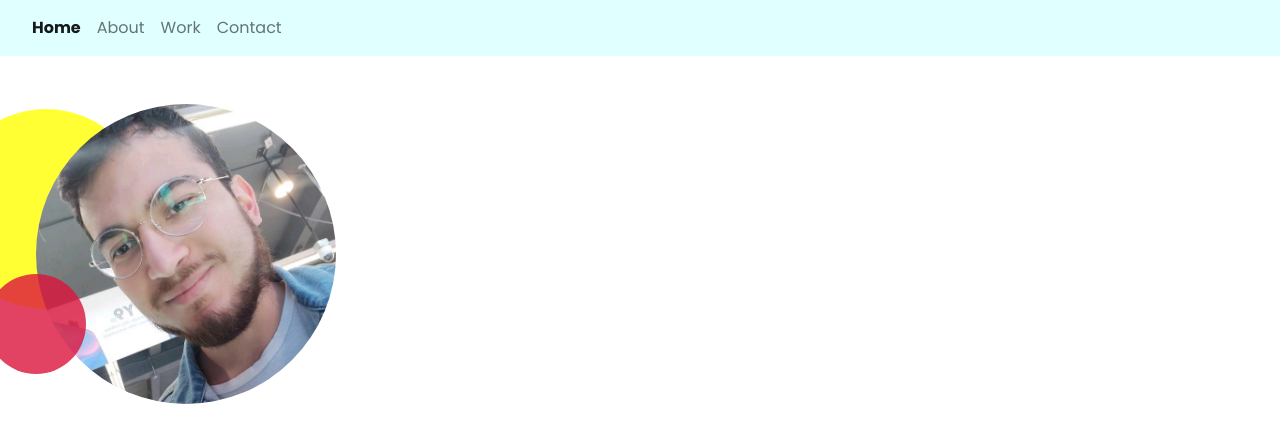
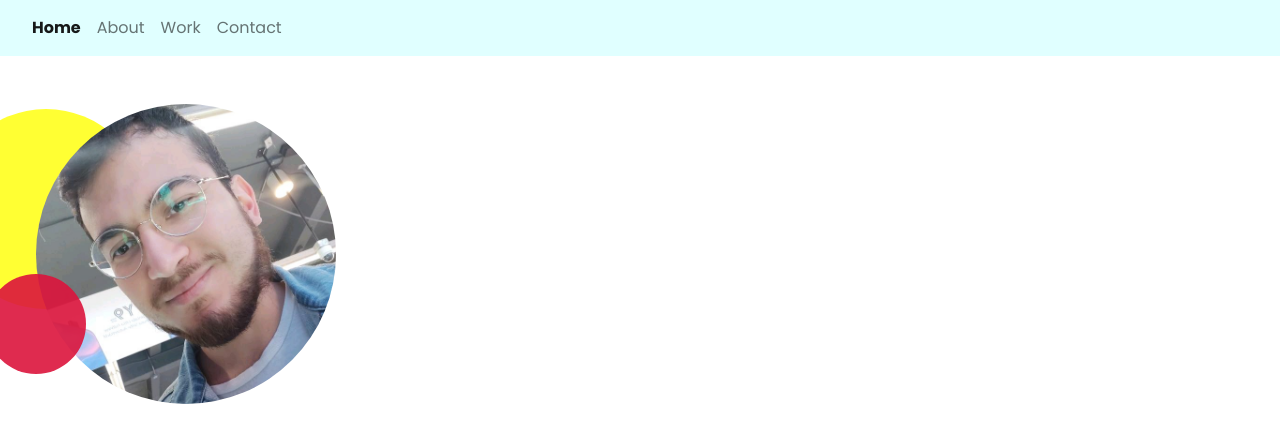
Before and after one commit to Gitalus/portfolio_for_github.io, a plain HTML site: page index.html in a window 1280 px wide. Shown: the top 446 px of the page. Drawn offline with nearby package versions, Linux system fonts and the light colour scheme.

Commit message:
add more opacity to red circle

```diff
--- a/css/style.css
+++ b/css/style.css
@@ -8,20 +8,16 @@ body {
 .bg-custom {
     background: lightcyan;
 }
-/* * {
-    border: 1px dotted red;
-} */
 .profile-img {
     position: relative;
     width: 300px;
     height: 300px;
-
     z-index: -1;
 }
 .profile-img::before {
     content: "";
     background: crimson;
-    opacity: 0.8;
+    opacity: 0.9;
     width: 100px;
     height: 100px;
     border-radius: 50%;
```
